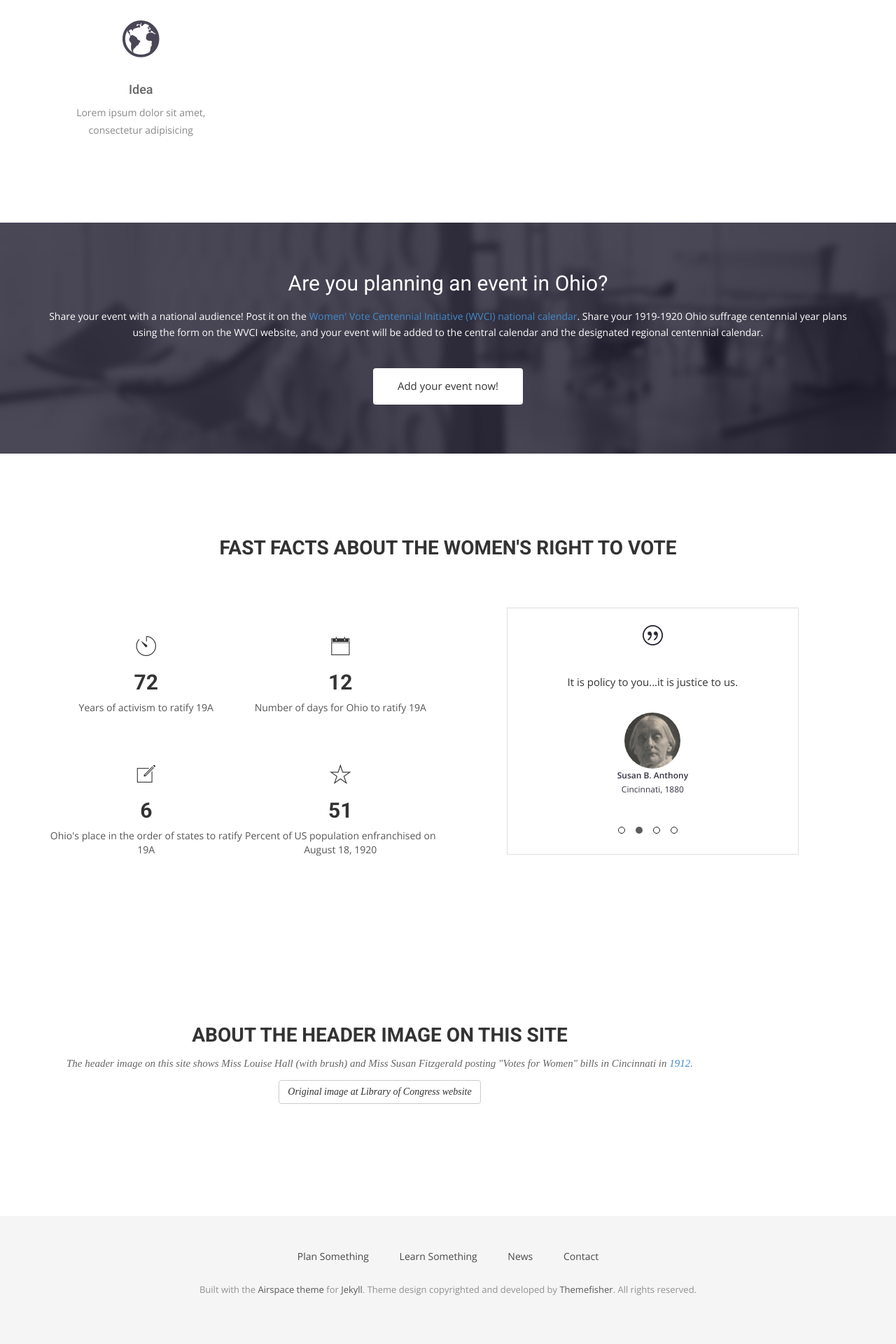
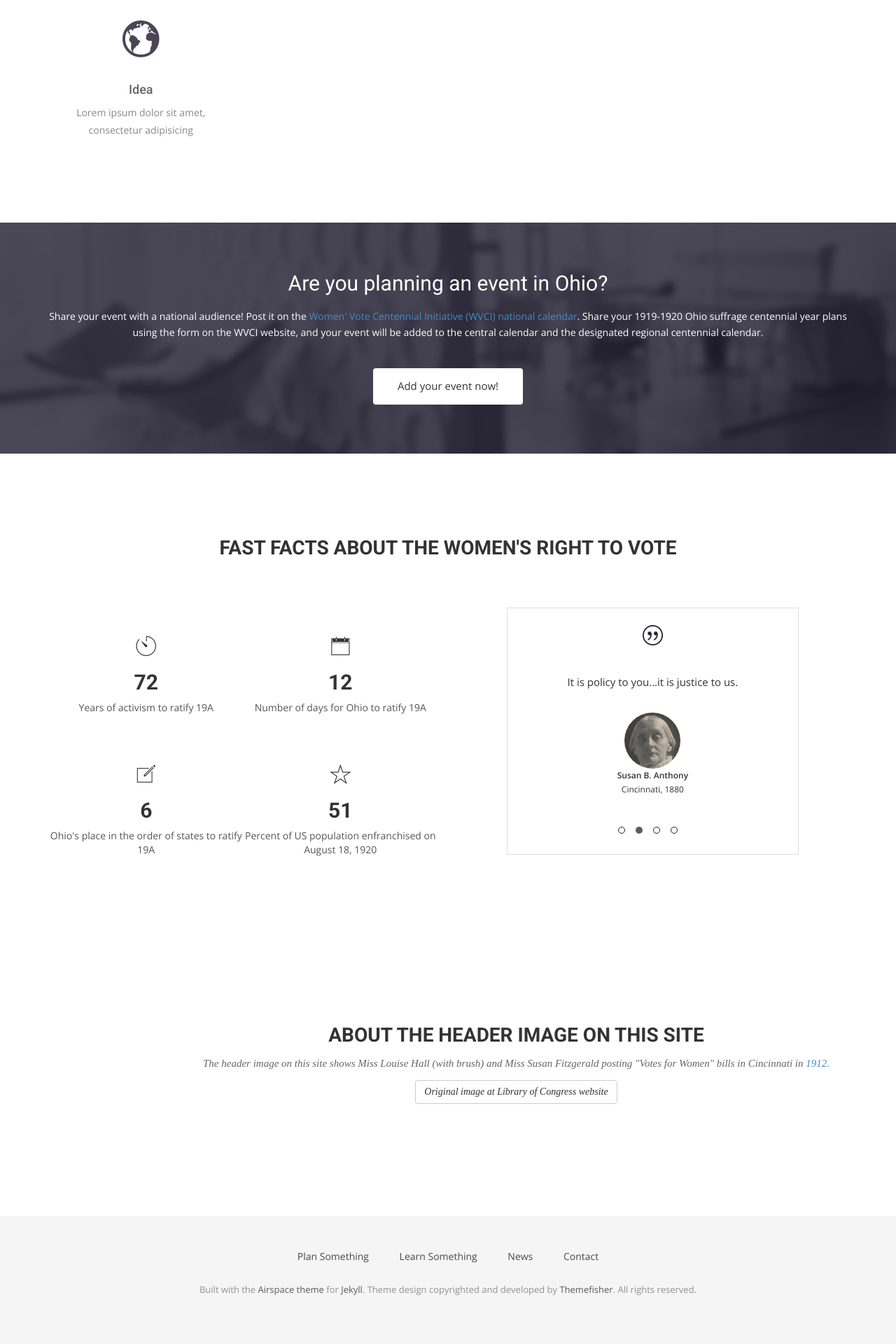
Before and after one commit to OhioSuffrageCentennial/ohiosuffragecentennial, a Jekyll site: the page built from index.html, in a window 1280 px wide. Shown: the part 2399-4319 px from the top of the page at 70% size. Built offline with Jekyll 4.4.1, drawn with Linux system fonts in a browser that asks for light colours; nearby versions of some CDN libraries; some web fonts are replaced.

Commit message:
add offset for about the header image

```diff
--- a/index.html
+++ b/index.html
@@ -192,7 +192,7 @@
 <section id="service">
   <div class="container">
     <div class="row">
-      <div class="col-md-10">
+      <div class="col-md-10 col-md-offset-2"">
         <div class="block">
           <div class="section-title">
             <h2>About the header image on this site</h2>
```
